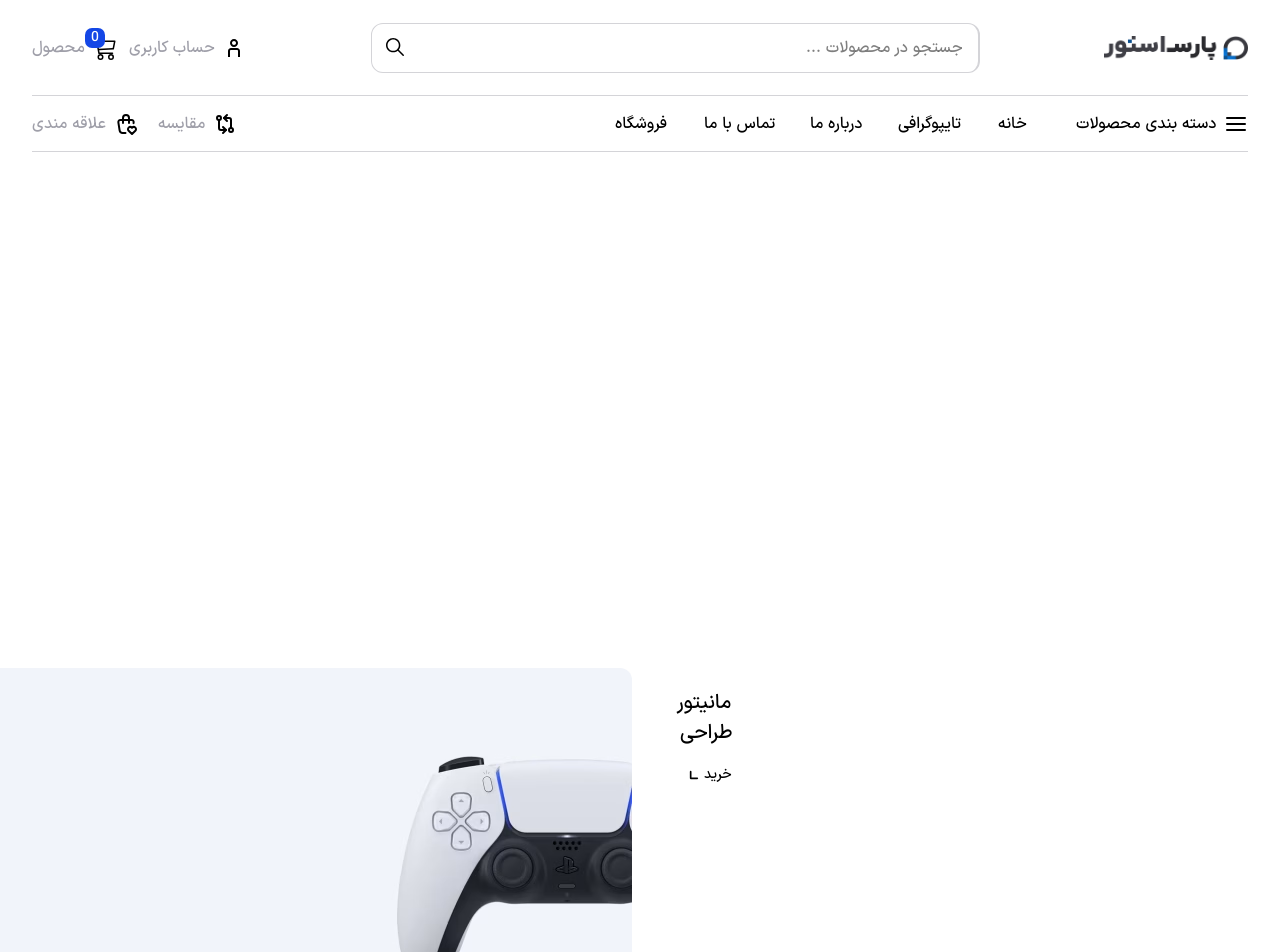
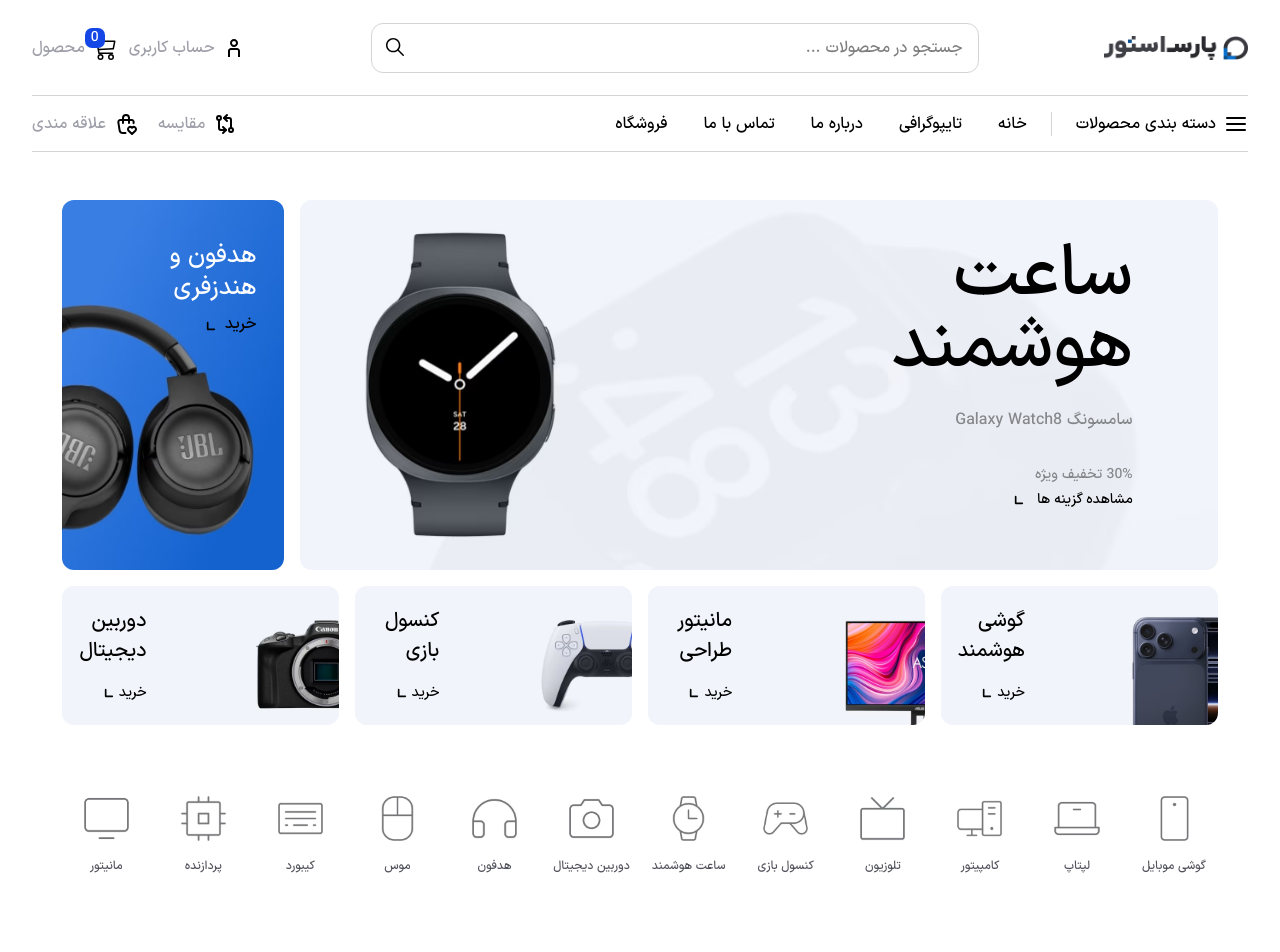
Before and after one commit to AmirhosseinTalanchi/ParsStore, a React (Vite) app: page / in a window 1280 px wide. Shown: the top 952 px of the page. Built offline with nearby package versions, Linux system fonts and the light colour scheme.

Commit message:
fix bug and create favorite page

```diff
--- a/package.json
+++ b/package.json
@@ -11,13 +11,14 @@
   },
   "dependencies": {
     "@tailwindcss/vite": "^4.1.18",
+    "embla-carousel": "^8.6.0",
+    "embla-carousel-react": "^8.6.0",
     "react": "^19.2.0",
     "react-dom": "^19.2.0",
     "react-icons": "^5.5.0",
     "react-router": "^7.9.5",
-    "swiper": "^12.1.0"
+    "swiper": "^12.1.3"
   },
-
   "devDependencies": {
     "@eslint/js": "^9.39.1",
     "@types/react": "^19.2.5",
--- a/src/App.jsx
+++ b/src/App.jsx
@@ -1,17 +1,22 @@
-import { useState , useEffect } from 'react'
-import { Route, Routes,useLocation } from 'react-router'
+import { useState, useEffect } from 'react'
+import { Route, Routes, useLocation } from 'react-router'
 import Home from './Pages/Home'
 import Shop from './Pages/Shop'
+import Favorite from './Pages/Favorite'
 import TopBar from './components/TopBar'
 import MobieMenu from './components/MobieMenu'
 import DeskTopMenu from './components/DeskTopMenu'
 import Footer from './components/Footer.jsx';
-
-
+import { categoryBanner, product, } from '../Data.js'
 
 function App() {
   const [count, setCount] = useState(0)
   const [isOpen, setIsOpen] = useState(false)
+  const [allProduct, setAllProduct] = useState(product)
+  const [favoriteProduct, setFavoriteProduct] = useState([])
+
+
+  const location = useLocation();
 
   const CloseHandler = () => {
     if (isOpen) {
@@ -19,24 +24,36 @@
     }
   }
 
-  const location = useLocation();
+  const addToFavorite = (proId) => {
+    let favorit = allProduct.find((pro) => {
+      return pro.proId === proId
+    })
+    setFavoriteProduct(prevFavoriteProduct => {
+      if (prevFavoriteProduct.some(item => item.proId === favorit.proId)) {
+        return prevFavoriteProduct;
+      }
+      return [...prevFavoriteProduct, favorit];
+    });
+  }
+
+  console.log(favoriteProduct)
 
   useEffect(() => {
-      window.scrollTo(0, 0);
+    window.scrollTo(0, 0);
   })
-
 
   return (
 
-    <div dir='rtl' className='flex flex-col items-center justify-center w-full font-iransans box-border overflow-hidden  '>
+    <div dir='rtl' className='flex flex-col items-center justify-center w-full font-iransans box-border'>
 
       <TopBar setIsOpen={setIsOpen} />
       <MobieMenu isOpen={isOpen} onClose={CloseHandler} />
       <DeskTopMenu />
 
       <Routes>
-        <Route path='/' element={<Home />} />
-        <Route path='/Shop/:proGat' element={<Shop />} />
+        <Route path='/' element={<Home onAddToFavorite={addToFavorite} />} />
+        <Route path='/Shop/:proGat' element={<Shop onAddToFavorite={addToFavorite} />} />
+        <Route path='/Favorite' element={<Favorite/>} />
       </Routes>
 
       <Footer />
--- /dev/null
+++ b/src/Pages/Favorite.jsx
@@ -0,0 +1,13 @@
+import React from 'react'
+import { Link } from 'react-router';
+
+export default function Favorite() {
+  return (
+    <div>
+      <div className='container mt-15 text-zinc-600'>
+        <Link to="/">خانه</Link>
+        <Link to="/Favorite"> » علاقه مندی ها</Link>
+      </div>
+    </div>
+  )
+}
--- a/src/Pages/Home.jsx
+++ b/src/Pages/Home.jsx
@@ -14,15 +14,14 @@
 import WatchSlider from '../components/WatchSlider.jsx';
 import FooterBanner from '../components/FooterBanner.jsx';
 import ArticleSlider from '../components/ArticleSlider.jsx';
+import Product from '../components/Product.jsx';
 
-export default function Home() {
+export default function Home({onAddToFavorite}) {
 
    const [allProduct, setAllProduct] = useState(product)
    const [allcategory, setAllCategory] = useState(categoryBanner)
    const [category1, setCategory1] = useState([])
    const [sliderBanner, setSliderBanner] = useState([])
-
-
 
 
    useEffect(() => {
@@ -48,7 +47,7 @@
 
    return (
       <>
-         <div className=' overflow-hidden flex justify-center flex-col items-center '>
+         <div className='flex justify-center flex-col items-center container'>
 
             <HeaderBaner />
 
@@ -60,11 +59,11 @@
 
             <PruductCategoryBanner />
 
-            <NewestProduct />
+            <NewestProduct onAddToFavorite={onAddToFavorite} />
 
             <ConsoleBanner />
 
-            <HighSaleProduct />
+            <HighSaleProduct onAddToFavorite={onAddToFavorite} />
 
             <div className='container'>
                <Swiper
@@ -81,12 +80,11 @@
                </Swiper>
             </div>
 
-            <WatchSlider />
+            <WatchSlider onAddToFavorite={onAddToFavorite} />
 
             <FooterBanner />
 
             <ArticleSlider />
-
 
          </div>
       </>
--- a/src/Pages/Shop.jsx
+++ b/src/Pages/Shop.jsx
@@ -15,7 +15,7 @@
 
 
 
-export default function Shop() {
+export default function Shop({onAddToFavorite}) {
 
    const [allProduct, setAllProduct] = useState(product)
    const [userWantProduct, setUserWantProduct] = useState("پیش فرض")
@@ -128,7 +128,7 @@
                      {/* products */}
                      <div className='mt-5 w-full grid grid-cols-2 md:grid-cols-3 lg:grid-cols-4'>
                         {paginatedProduct.map((pro) => (
-                           <Product key={pro.proId} {...pro} />
+                           <Product key={pro.proId} {...pro} onAddToFavorite={onAddToFavorite} />
                         ))}
                      </div>
                      {/* pagination */}
--- a/src/components/DeskTopMenu.jsx
+++ b/src/components/DeskTopMenu.jsx
@@ -38,7 +38,7 @@
                   <span className=' text-zinc-400'>مقایسه</span>
                </div>
                {/* علاقه مندی */}
-               <div className='flex gap-2'>
+               <Link to="Favorite" className='flex gap-2'>
                   <svg xmlns="http://www.w3.org/2000/svg" width="24" height="24" viewBox="0 0 24 24" fill="none" stroke="currentColor" strokeWidth="2" strokeLinecap="round" strokeLinejoin="round" className="icon icon-tabler icons-tabler-outline icon-tabler-shopping-bag-heart">
                      <path stroke="none" d="M0 0h24v24H0z" fill="none"></path>
                      <path d="M11.5 21h-2.926a3 3 0 0 1 -2.965 -2.544l-1.255 -8.152a2 2 0 0 1 1.977 -2.304h11.339a2 2 0 0 1 1.977 2.304c-.057 .368 -.1 .644 -.127 .828"></path>
@@ -46,7 +46,7 @@
                      <path d="M18 22l3.35 -3.284a2.143 2.143 0 0 0 .005 -3.071a2.242 2.242 0 0 0 -3.129 -.006l-.224 .22l-.223 -.22a2.242 2.242 0 0 0 -3.128 -.006a2.143 2.143 0 0 0 -.006 3.071l3.355 3.296z"></path>
                   </svg>
                   <span className=' text-zinc-400'>علاقه مندی</span>
-               </div>
+               </Link>
             </div>
          </div>
       </div>
--- a/src/components/HighSaleProduct.jsx
+++ b/src/components/HighSaleProduct.jsx
@@ -6,7 +6,7 @@
 import Product from './Product.jsx';
 import { product } from '../../Data.js'
 
-export default function HighSaleProduct() {
+export default function HighSaleProduct({onAddToFavorite}) {
 
    const [allproduct, setAllProduct] = useState(product)
 
@@ -41,7 +41,7 @@
          >
             {randomItems.map((pro) => (
                <SwiperSlide key={pro.proId}>
-                  <Product {...pro} />
+                  <Product {...pro} onAddToFavorite={onAddToFavorite} />
                </SwiperSlide>
             ))}
          </Swiper>
--- a/src/components/NewestProduct.jsx
+++ b/src/components/NewestProduct.jsx
@@ -6,7 +6,7 @@
 import { product } from '../../Data.js'
 import Product from './Product.jsx';
 
-export default function NewestProduct() {
+export default function NewestProduct({ onAddToFavorite }) {
 
    const [allProduct, setAllProduct] = useState(product)
    const [userSelectProduct, setUserSelectProduct] = useState([])
@@ -52,8 +52,8 @@
                }}
             >
                {userSelectProduct.map((pro) => (
-                  <SwiperSlide key={pro.proId} className=''>
-                     <Product {...pro} />
+                  <SwiperSlide key={pro.proId}>
+                     <Product {...pro} onAddToFavorite={onAddToFavorite} />
                   </SwiperSlide>
                ))}
             </Swiper>
--- a/src/components/PruductCategoryBanner.jsx
+++ b/src/components/PruductCategoryBanner.jsx
@@ -1,20 +1,26 @@
 import React, { useState, useEffect } from 'react'
+
 import { Swiper, SwiperSlide } from "swiper/react";
 import { Navigation } from "swiper/modules";
 import "swiper/css";
 import "swiper/css/navigation";
+
+
 import { categoryBanner } from '../../Data.js'
 import { Link } from 'react-router';
 
 export default function ProductCategoryBanner() {
 
    const [allProductBanner, setAllProductBanner] = useState(categoryBanner)
+   const [bannerToShow, setBannerToShow] = useState([])
+
+
 
    useEffect(() => {
       const procat = allProductBanner.filter((banner) => {
-             return banner.id >  8
+         return banner.id > 8
       })
-          setAllProductBanner(procat)
+      setBannerToShow(procat)
 
    }, [])
 
@@ -22,10 +28,10 @@
 
 
    return (
-      <div className='container w-full mb-20'>
+      <div className='container mb-20'>
+
             <Swiper
                modules={[Navigation]}
-
                spaceBetween={10}
                slidesPerView={4}
                breakpoints={{
@@ -33,16 +39,24 @@
                   1024: { slidesPerView: 10 },
                   1200: { slidesPerView: 12 }
                }}
+
+
             >
-            {allProductBanner.map((banner) => (
+               {bannerToShow.map((banner) => (
                   <SwiperSlide key={banner.id}>
-                  <Link to={`/Shop/${banner.categoryE}`} className='text-center block p-1'>
-                     <img src={banner.img}/>
-                     <span className='text-xs text-zinc-600'>{banner.label}</span>
+                     <Link to={`/Shop/${banner.categoryE}`} className="flex flex-col text-center p-1">
+                        <img
+                           src={banner.img}
+                        />
+                        <span className="text-xs text-zinc-600">
+                           {banner.label}
+                        </span>
                      </Link>
                   </SwiperSlide>
                ))}
             </Swiper>
+
+
       </div>
    )
 }
--- a/src/components/WatchSlider.jsx
+++ b/src/components/WatchSlider.jsx
@@ -6,7 +6,7 @@
 import { product } from '../../Data.js'
 import Product from './Product.jsx';
 
-export default function WatchSlider() {
+export default function WatchSlider({onAddToFavorite}) {
 
    const [allProduct, setAllProduct] = useState(product)
    const [watchSliderProduct, setWatchSliderProduct] = useState([])
@@ -48,7 +48,7 @@
                >
                   {watchSliderProduct.map((pro) => (
                      <SwiperSlide key={pro.proId}>
-                        <Product {...pro} />
+                        <Product {...pro} onAddToFavorite={onAddToFavorite} />
                      </SwiperSlide>
                   ))}
                </Swiper>
```
Also changed, not shown: src/components/Product.jsx (+7 -3 lines), 1 other file (tests, documents, lock files or other folders). Lines whose indentation alone changed are shown as unchanged.
